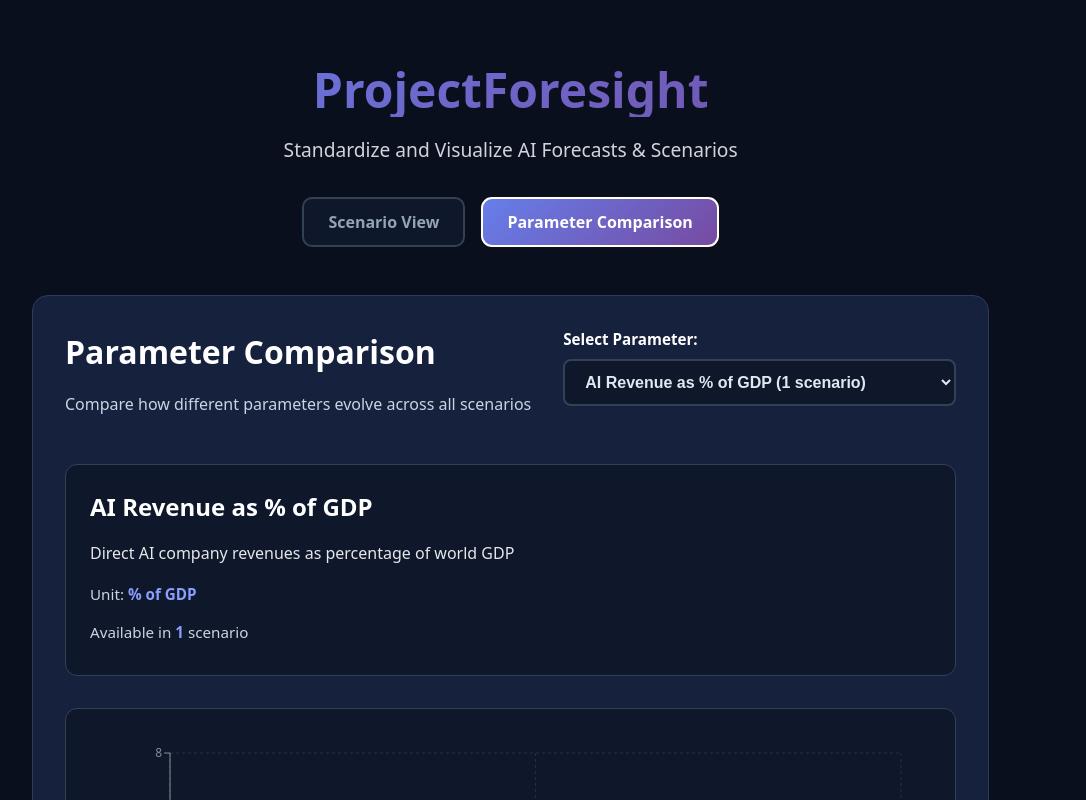
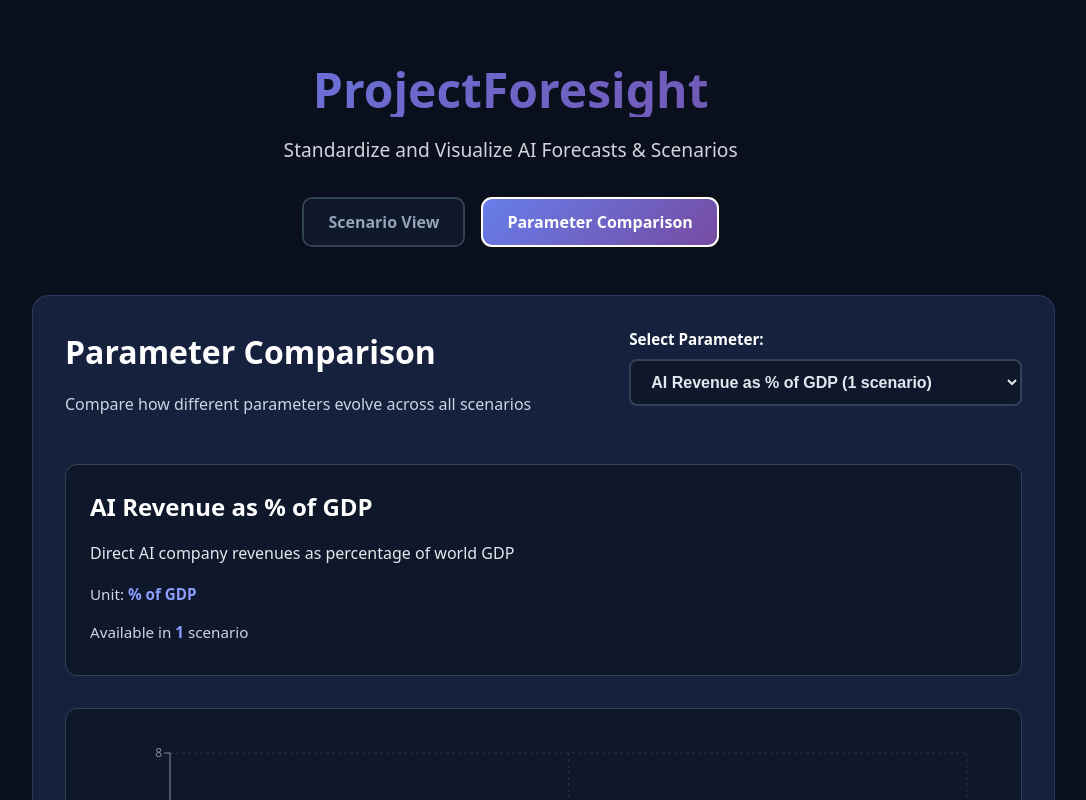
Before and after one commit to manugomez95/ProjectForesight, a React (Vite) app: page / in a window 1280 px wide. Both pictures are taken after a click on the button "Parameter Comparison". Shown: the top 800 px of the page, without its empty margins (0-1086 px from the left). Built offline with nearby package versions, Linux system fonts and the light colour scheme.

Commit message:
fix: ensure parameter comparison view takes full width

```diff
--- a/src/App.css
+++ b/src/App.css
@@ -968,6 +968,7 @@
 /* Parameter Comparison View Styles */
 .comparison-section {
   margin-bottom: 2rem;
+  width: 100%;
 }
 
 .parameter-comparison-view {
@@ -975,6 +976,7 @@
   border: 1px solid #2d3a5f;
   border-radius: 16px;
   padding: 2rem;
+  width: 100%;
 }
 
 .comparison-header {
@@ -984,6 +986,11 @@
   gap: 2rem;
   margin-bottom: 2rem;
   flex-wrap: wrap;
+}
+
+.comparison-header > div:first-child {
+  flex: 1;
+  min-width: 250px;
 }
 
 .comparison-header h2 {
```
